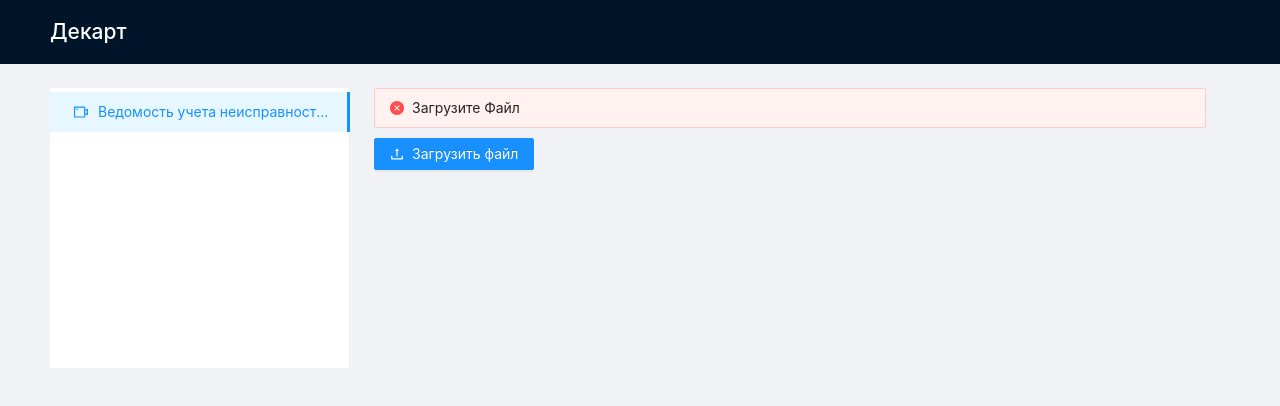
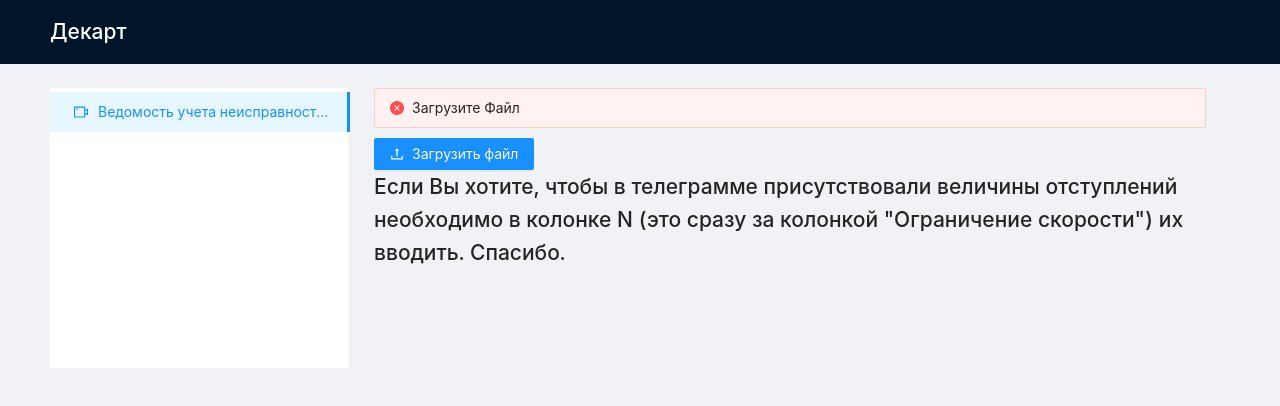
Before and after one commit to AlexMozyrskiy/descartes, a React (Create React App) app: page / in a window 1280 px wide. Shown: the top 406 px of the page. Built offline with nearby package versions, Linux system fonts and the light colour scheme.

Commit message:
Добавлена возможность вводить величины отступлений

```diff
--- a/src/components/Content/frames/VSPRetreatRegister/index.jsx
+++ b/src/components/Content/frames/VSPRetreatRegister/index.jsx
@@ -101,6 +101,10 @@ const VSPRetreatRegister = () => {
               Загрузить файл
             </Button>
           </Upload>
+          <h2>
+            Если Вы хотите, чтобы в телеграмме присутствовали величины отступлений необходимо
+            в колонке N (это сразу за колонкой "Ограничение скорости") их вводить. Спасибо.
+          </h2>
         </>
       ) : (
         <Alert message='Файл Загружен' type='success' showIcon style={{ marginBottom: '10px' }} />
--- a/src/library/helpers/forVSPRetreatsRegisterComponent/createDataForFileDownload/index.js
+++ b/src/library/helpers/forVSPRetreatsRegisterComponent/createDataForFileDownload/index.js
@@ -78,13 +78,13 @@ export function createDataForFileDownload(data) {
       forXLSXAoA.push([
         `${item.stationName} путь ${item.trackNumber}, ${item.kilometer} км ПК ${item.picket} (${
           item.meter
-        }м), ${getThred(item.thread)} ${item.retreat}`,
+        }м), ${getThred(item.thread)} ${item.retreat}${item.value === '' ? item.value : `, величина ${item.value}`} `,
       ]);
 
       forBrowserPageRenderObj.body.push(
         `${item.stationName} путь ${item.trackNumber}, ${item.kilometer} км ПК ${item.picket} (${
           item.meter
-        }м), ${getThred(item.thread)} ${item.retreat}`
+        }м), ${getThred(item.thread)} ${item.retreat}${item.value === '' ? item.value : `, величина ${item.value}`} `
       );
     });
     /* ---------- / Последующие строки телеграммы, перечислем неисправности ------- */
--- a/src/library/helpers/forVSPRetreatsRegisterComponent/getObjectForState/index.js
+++ b/src/library/helpers/forVSPRetreatsRegisterComponent/getObjectForState/index.js
@@ -22,6 +22,7 @@ export const getArrayForState = (parsedObject) => {
       retreat: isUndefinedReturnEmtyStr(parsedObject, 'K', i),
       restrictionNumber: isUndefinedReturnEmtyStr(parsedObject, 'L', i),
       speedLimit: isUndefinedReturnEmtyStr(parsedObject, 'M', i),
+      value: isUndefinedReturnEmtyStr(parsedObject, 'N', i)
     });
   }
 
--- a/src/state/features/videoRetreatBookData/reducer.js
+++ b/src/state/features/videoRetreatBookData/reducer.js
@@ -18,6 +18,7 @@ export const initialState = {
       retreat: '',
       restrictionNumber: null,
       speedLimit: '',
+      value: ''
     },
   ],
   isDataLoaded: false,
@@ -45,6 +46,7 @@ const videoRetreatDataReducers = (state = initialState, action) => {
             retreat: item.retreat,
             restrictionNumber: +item.restrictionNumber,
             speedLimit: item.speedLimit,
+            value: item.value
           };
         }),
       };
```
Also changed, not shown: 2 other files (tests, documents, lock files or other folders).
